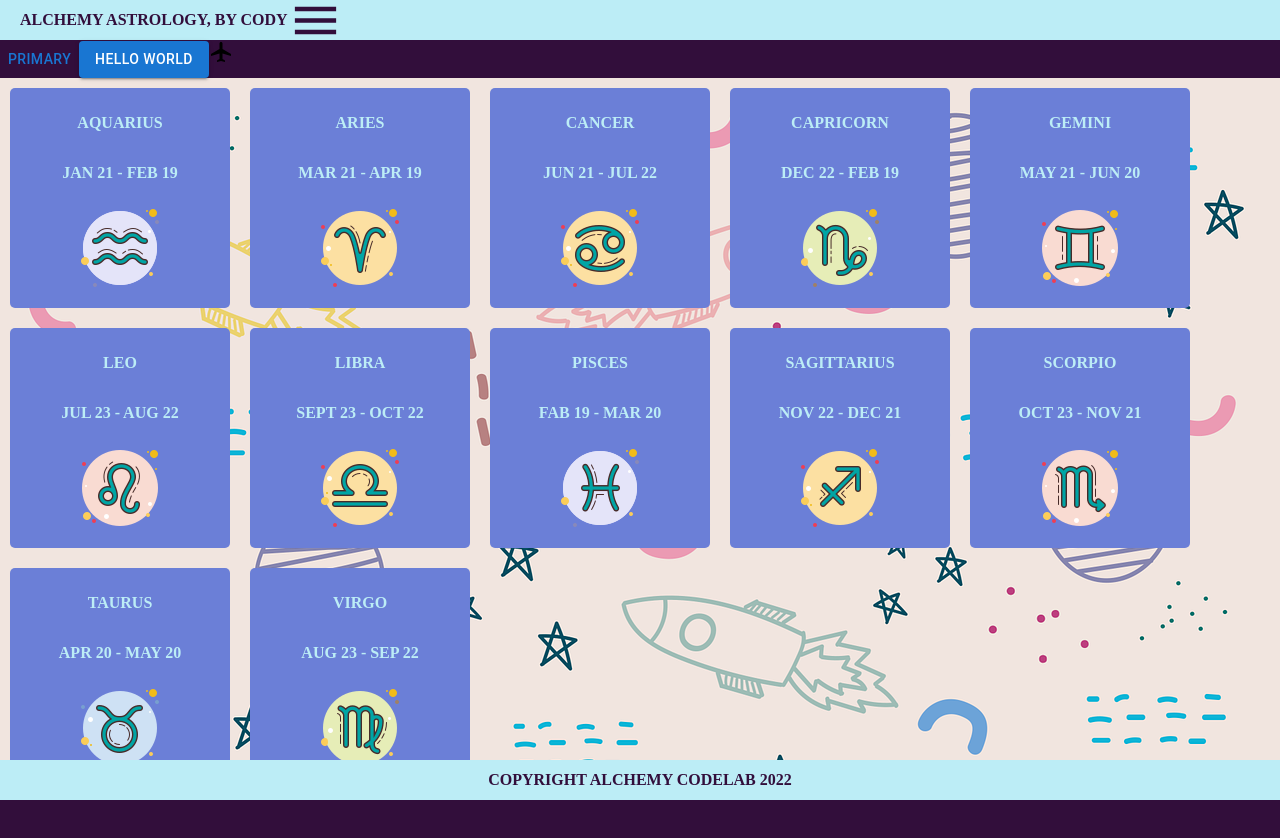
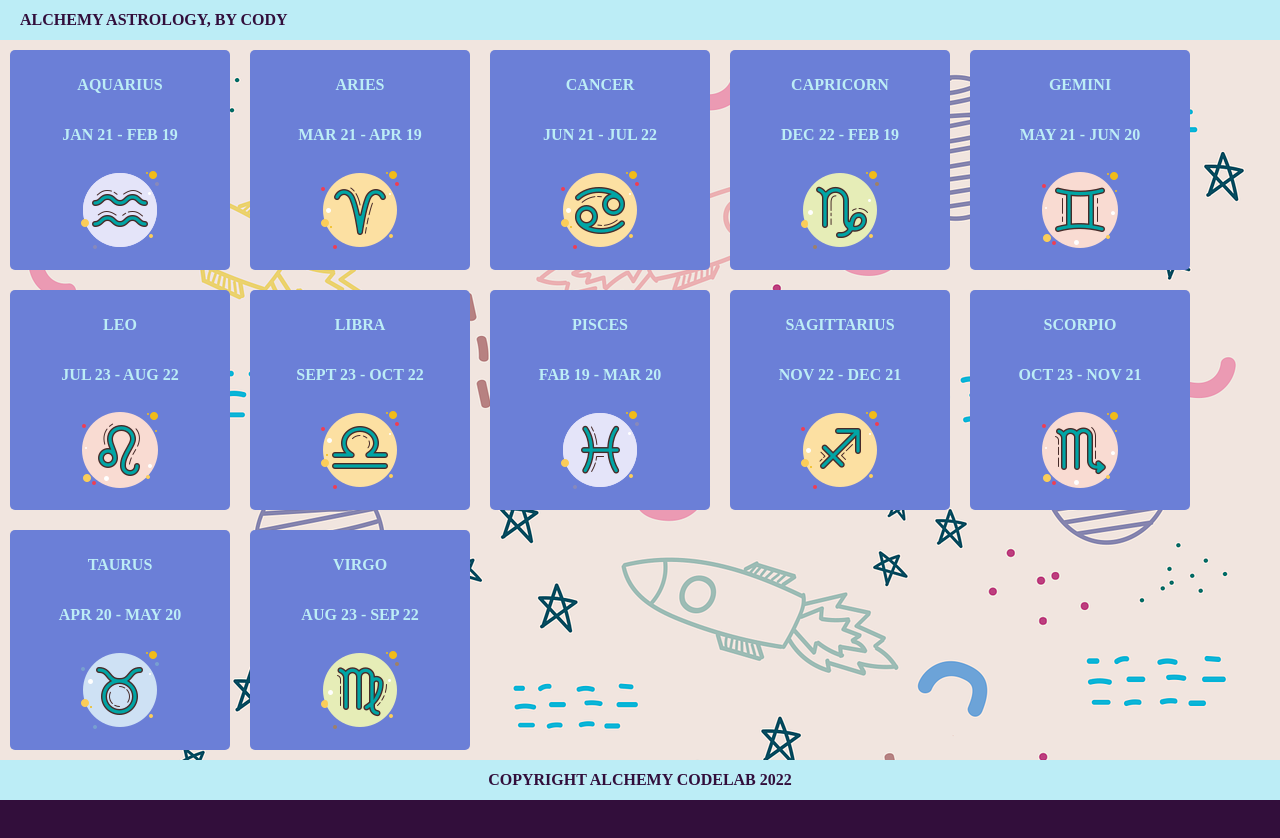
Before and after one commit to Cody-Wise/zodiac-react, a React (Create React App) app: page / in a window 1280 px wide. After the commit the page ends 800 px from the top, so only its background shows below. Built offline with nearby package versions, Linux system fonts and the light colour scheme; a web font is replaced by a local one.

Commit message:
Remove material ui

```diff
--- a/src/App.js
+++ b/src/App.js
@@ -23,9 +23,6 @@ function App() {
   return (
     <div className='App'>
       <Header name='Cody' />
-      <Button bsPrefix='btn-custom'>Primary</Button>
-      <Button variant='contained'>Hello World</Button>
-      <AirplanemodeActiveIcon />
 
       <Main zodiacs={zodiacs} />
 
--- a/src/Header/Header.js
+++ b/src/Header/Header.js
@@ -1,16 +1,6 @@
 import React from 'react';
 import './Header.css';
-import AirplanemodeActiveIcon from '@mui/icons-material/AirplanemodeActive';
-import MenuOutlinedIcon from '@mui/icons-material/MenuOutlined';
 
 export default function Header(props) {
-  return (
-    <header>
-      Alchemy Astrology, by {props.name}{' '}
-      <MenuOutlinedIcon
-        className='material-icons'
-        style={{ fontSize: '55px' }}
-      />
-    </header>
-  );
+  return <header>Alchemy Astrology, by {props.name} </header>;
 }
```
